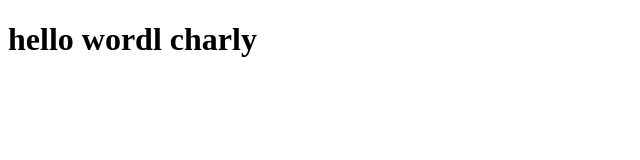
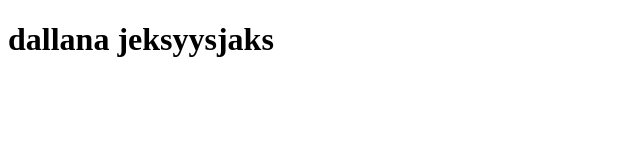
Before and after one commit to VCharly/Coursera_Curso, a plain HTML site: page Index.html in a window 1280 px wide. Shown: the whole page, without its empty margins (0-640 px from the left). Drawn offline with Linux system fonts and the light colour scheme.

Commit message:
Changes to be committed: 	modified:   Index.html

```diff
--- a/Index.html
+++ b/Index.html
@@ -6,6 +6,6 @@
     <title>Document</title>
 </head>
 <body>
-    <h1>hello wordl charly</h1>
+    <h1>dallana jeksyysjaks</h1>
 </body>
 </html>
```
